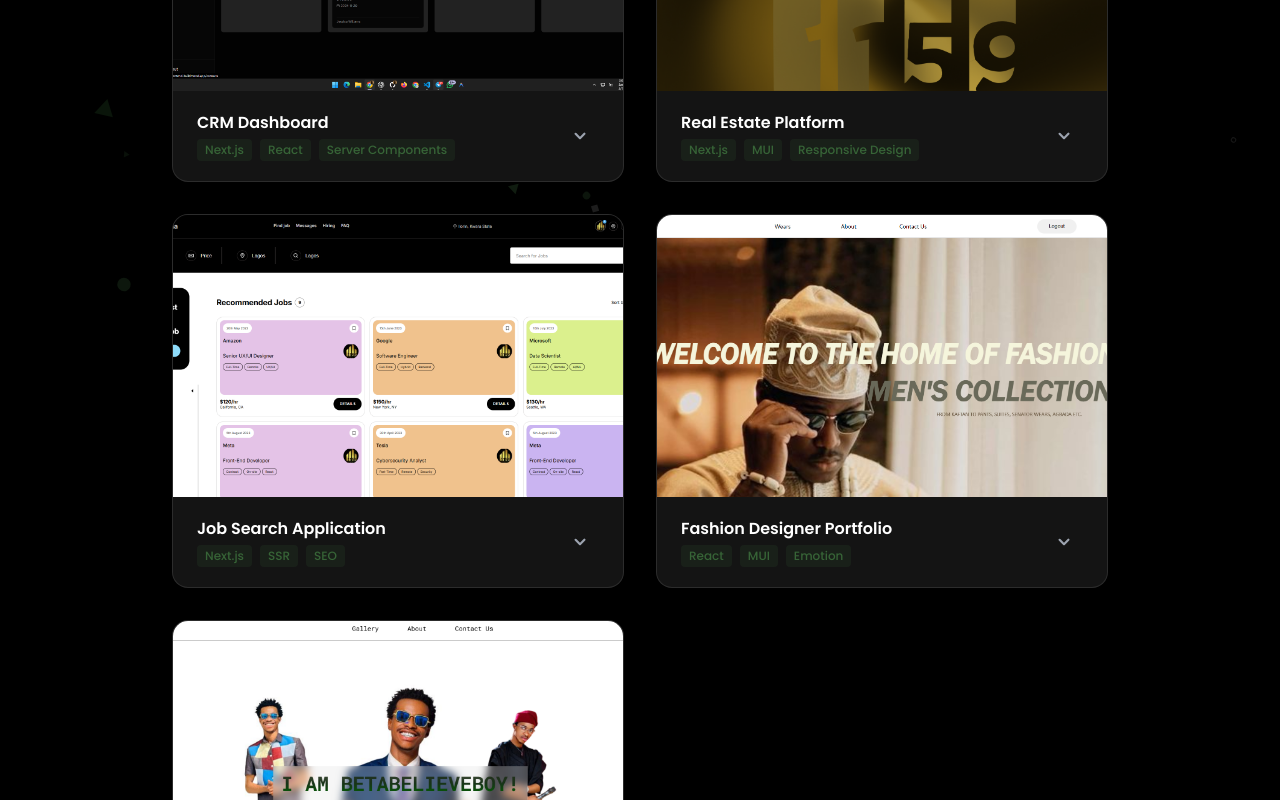
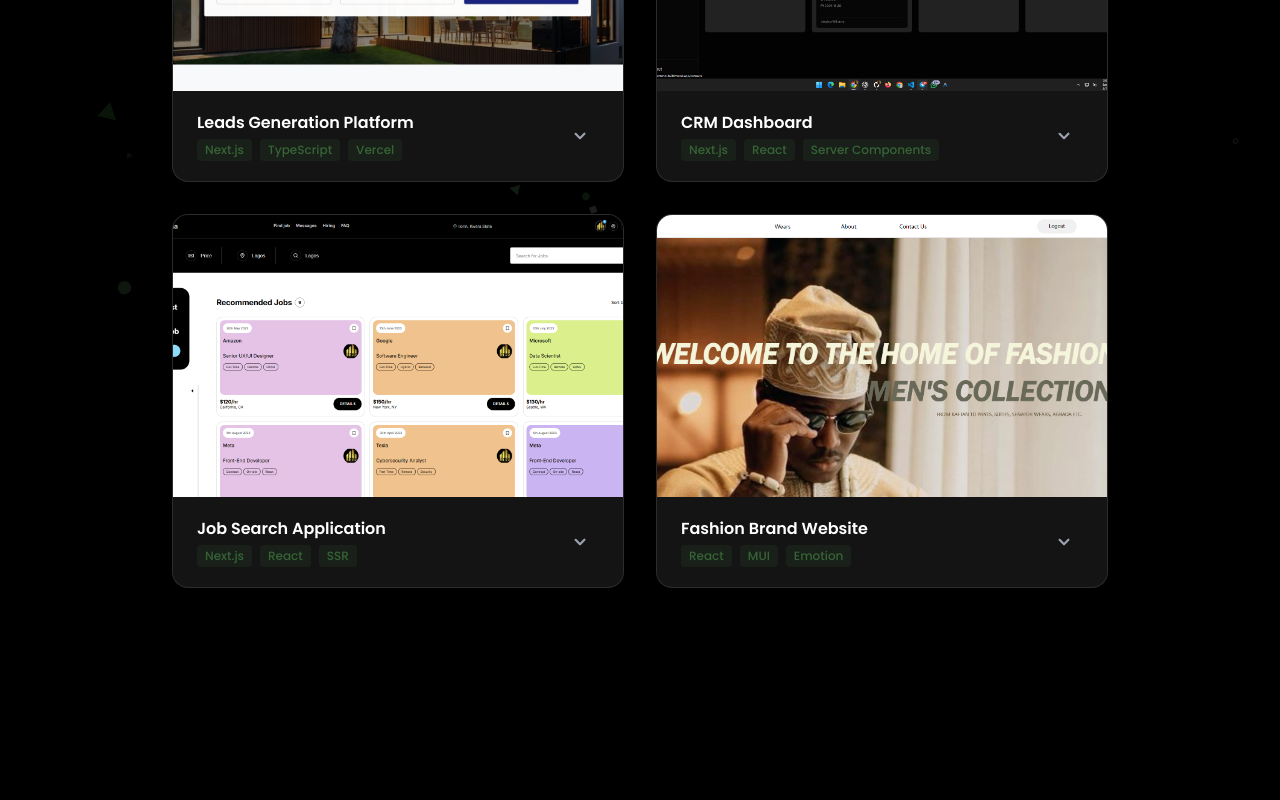
Before and after one commit to MorsH14/morsh, a React (Create React App) app: page /portfolio in a window 1280 px wide. Shown: the part 500-1300 px from the top of the page. After the commit the page ends 1152 px from the top, so only its background shows below. Built offline with nearby package versions, Linux system fonts and the light colour scheme.

Commit message:
added a new project and revamped the initials

```diff
--- a/src/pages/portfolio/port.css
+++ b/src/pages/portfolio/port.css
@@ -93,6 +93,8 @@
   display: flex;
   align-items: center;
   justify-content: center;
+  gap: var(--space-3);
+  flex-wrap: wrap;
   opacity: 0;
   transition: opacity var(--transition-normal);
 }
@@ -173,6 +175,12 @@
   margin-bottom: var(--space-4);
 }
 
+.projectLinks {
+  display: flex;
+  gap: var(--space-3);
+  flex-wrap: wrap;
+}
+
 .projectLink {
   font-size: var(--text-xs);
 }
--- a/src/pages/portfolio/port.js
+++ b/src/pages/portfolio/port.js
@@ -2,55 +2,50 @@ import { useState } from "react";
 import { motion } from "framer-motion";
 import "./port.css";
 import Navigation from "../../components/Navigation";
-import { FiExternalLink } from "react-icons/fi";
+import { FiExternalLink, FiGithub } from "react-icons/fi";
 import { HiChevronDown } from "react-icons/hi";
 import AnimatedPage from "../../components/AnimatedPage";
 
 const projects = [
   {
+    id: 6,
+    title: "Leads Generation Platform",
+    image: "/assets/l1.jpeg",
+    tech: ["Next.js", "TypeScript", "Vercel"],
+    desc: "A full-stack real estate lead management system built with Next.js and Supabase. The application captures and securely stores prospect inquiries in a PostgreSQL database, triggers instant email notifications for fast follow-ups, and delivers a clean, conversion-focused user experience designed to prevent lost leads.",
+    link: "https://leads-gen-orpin.vercel.app",
+    linkText: "Visit Website",
+    repo: "https://github.com/MorsH14/leads-automation",
+  },
+  {
     id: 1,
     title: "CRM Dashboard",
     image: "/assets/crm.png",
     tech: ["Next.js", "React", "Server Components"],
-    desc: "Built a sales pipeline dashboard for real estate teams to track deals from Discovery to Closed Won. Implemented drag-and-drop functionality, real-time deal value calculations, and role-based access. Improved sales team visibility and reduced time spent on status updates.",
-    link: "v0-crm-frontend-build.vercel.app",
+    desc: "A full-featured CRM portal built with Next.js and React Server Components. The application tracks deals across pipeline stages from Discovery to Closed Won, enforces role-based access control with secure authentication, and delivers real-time value calculations designed to keep sales teams aligned and reduce time lost on manual status updates.",
+    link: "https://v0-crm-frontend-build.vercel.app",
     linkText: "Visit Website",
-  },
-  {
-    id: 2,
-    title: "Real Estate Platform",
-    image: "/assets/1159.png",
-    tech: ["Next.js", "MUI", "Responsive Design"],
-    desc: "Developed a property listing platform with advanced filtering, pagination, and lazy loading for optimal performance. Mobile-first approach with focus on Core Web Vitals. Integrated Google Maps API for location-based search. Handles hundreds of listings with smooth UX.",
-    link: "https://www.1159realty.com/",
-    linkText: "Visit Website",
+    repo: "https://github.com/MorsH14/CRM-Frontend",
   },
   {
     id: 3,
     title: "Job Search Application",
     image: "/assets/rana.png",
-    tech: ["Next.js", "SSR", "SEO"],
-    desc: "Built a searchable job board with server-side rendering for SEO. Implemented dynamic filters, job detail modals, and location-based sorting. Optimized for fast load times and search engine visibility. Focused on reusable component architecture.",
+    tech: ["Next.js", "React", "SSR"],
+    desc: "A full-featured job discovery platform built with Next.js and server-side rendering. The application serves curated listings from major employers with multi-layered filtering by schedule and employment type, renders detailed job views with company branding and pay rates, and delivers a mobile-first interface designed to serve both job seekers and recruiters in a single product.",
     link: "https://rana-ochre.vercel.app",
     linkText: "Visit Website",
+    repo: "https://github.com/MorsH14/rana-v3",
   },
   {
     id: 4,
-    title: "Fashion Designer Portfolio",
+    title: "Fashion Brand Website",
     image: "/assets/image.png",
     tech: ["React", "MUI", "Emotion"],
-    desc: "Created an elegant portfolio site for a fashion designer with image gallery, contact form, and smooth animations. Emphasized visual storytelling with minimalist layout. Implemented responsive design that showcases work beautifully on all devices.",
+    desc: "A brand identity website built with React and Material UI. The application presents MorsH Clothiers' aesthetic through a minimalist layout, smooth page animations, and a refined typographic system — designed to communicate the label's visual identity and establish a polished, professional presence on the web.",
     link: "https://morshclothiers.vercel.app/",
     linkText: "Visit Website",
-  },
-  {
-    id: 5,
-    title: "Startup Landing Pages",
-    image: "/assets/bb.png",
-    tech: ["React", "Tailwind CSS"],
-    desc: "Designed and developed conversion-focused landing pages for early-stage startups. Strong CTAs, fast load times, and mobile-responsive layouts. Used for client projects and freelance work to help businesses establish online presence quickly.",
-    link: "https://example.com",
-    linkText: "See Demo",
+    repo: null,
   },
 ];
 
@@ -121,6 +116,17 @@ const Portfolio = () => {
                   {project.linkText}
                   <FiExternalLink size={14} />
                 </a>
+                {project.repo && (
+                  <a
+                    href={project.repo}
+                    target="_blank"
+                    rel="noopener noreferrer"
+                    className="btn btn-secondary"
+                  >
+                    GitHub
+                    <FiGithub size={14} />
+                  </a>
+                )}
               </div>
             </div>
 
@@ -153,6 +159,7 @@ const Portfolio = () => {
                   transition={{ duration: 0.25, ease: [0.16, 1, 0.3, 1] }}
                 >
                   <p>{project.desc}</p>
+                  <div className="projectLinks">
                     <a
                       href={project.link}
                       target="_blank"
@@ -162,6 +169,18 @@ const Portfolio = () => {
                       {project.linkText}
                       <FiExternalLink size={14} />
                     </a>
+                    {project.repo && (
+                      <a
+                        href={project.repo}
+                        target="_blank"
+                        rel="noopener noreferrer"
+                        className="btn btn-secondary projectLink"
+                      >
+                        View on GitHub
+                        <FiGithub size={14} />
+                      </a>
+                    )}
+                  </div>
                 </motion.div>
               )}
             </div>
```
Also changed, not shown: .claude/settings.json (added), public/assets/l1.jpeg (added). Lines whose indentation alone changed are shown as unchanged.
